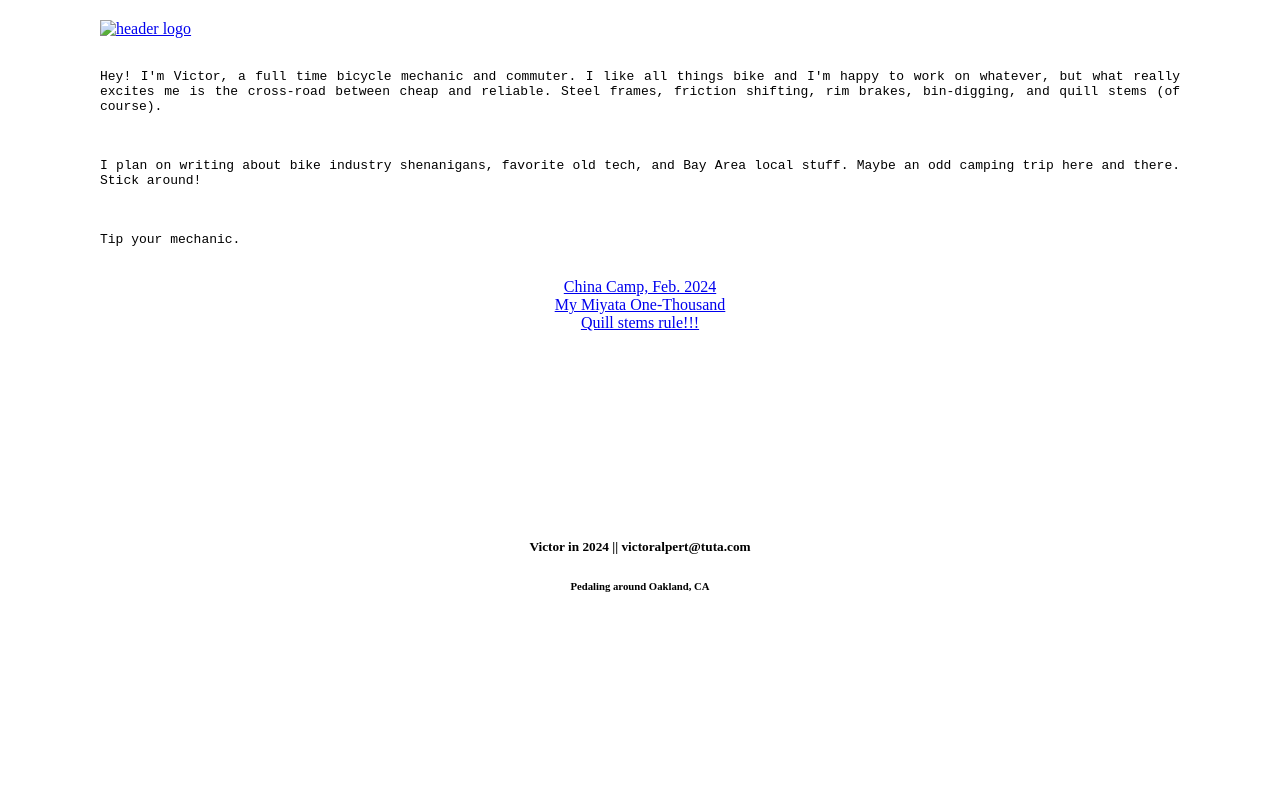
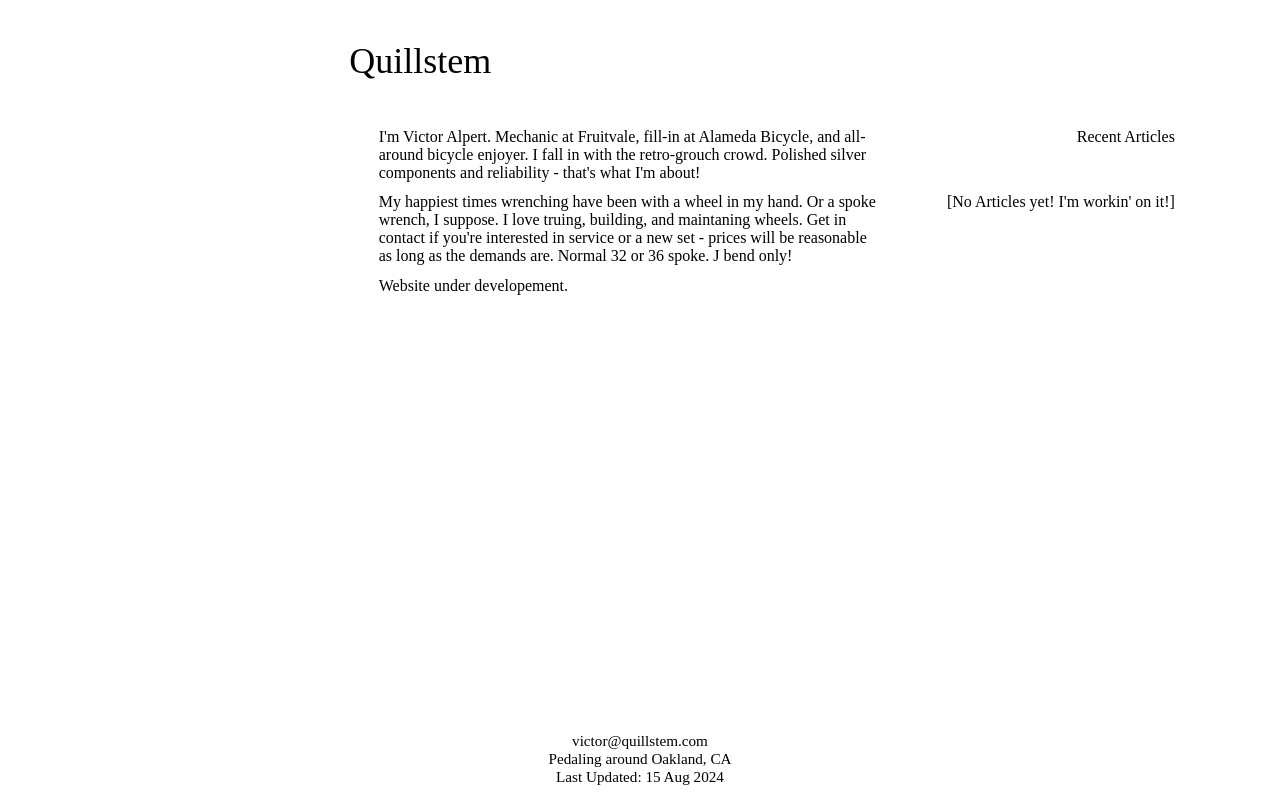
Before and after one commit to VictorAlpert/VictorAlpert, a plain HTML site: page index.html in a window 1280 px wide. Drawn offline with Linux system fonts and the light colour scheme.

Commit message:
Add files via upload
The new QS!

```diff
--- a/index.html
+++ b/index.html
@@ -1,65 +1,69 @@
-<DOCTYPE html>
-<html>
+<!DOCTYPE html>
+<html lang="en">
+<head>
+  <meta charset="UTF-8">
+  <meta name="viewport" content="width=device-width, initial-scale=1.0">
+  <title>Quillstem :: Home</title>
+  <style>
+  	.grid-container {
+      display: grid;
+      column-gap: 4%;
+      row-gap: 8%;
+      grid-template-columns: 25% 40% 20%;
+      padding: 10px;
+    }
 
+    .grid-item:nth-child(3n+1) {
+      text-align: right;
+    }
 
-	<head>
-		<meta charset="utf-8">
-		<meta name="viewport" content="width=device-width, initial-scale=1">
-		<style>
-				.center {
- 		display: block;
- 		margin-left: auto;
-  		margin-right: auto;
- 		 width: auto;
+    .grid-item:nth-child(3n+2) {
+      text-align: left;
     }
-		h1 {text-align: center;}
-		h2 {text-align: center;}
-		body {
-			margin-top: 20px;
-			margin-left: 100px;
-			margin-right: 100px;
-			margin-bottom: 200px;
-		p {text-align: justify;
-			font-family:monospace}
-		div{ text-align: center; }
 
+    .grid-item:nth-child(3n+3) {
+      text-align: right;
+    }
+
+    .header{
+      padding-top: 2.5%;
+      padding-left:27%;
+      text-align:left;
+      font-size: 2.25em;
+
+    }
     .footer {
       position: relative;
       left: 0;
-			bottom: -185;
+      bottom: -450px;
       width: 100%;
       color: black;
       text-align: center;
+      font-size: 0.95em;
     }
 
 </style>
-		<title>Quillstem Blog</title>
-		<link rel="icon" type="image/png" href="ass/favicon.png">
+</head>
+<body>
 
-	</head>
+<div class="header">Quillstem</div>
+<br>
+<br>
+<div class="grid-container">
+  <div class="grid-item"> </div>
+  <div class="grid-item">I'm Victor Alpert. Mechanic at Fruitvale, fill-in at Alameda Bicycle, and all-around bicycle enjoyer. I fall in with the retro-grouch crowd. Polished silver components and reliability - that's what I'm about!</div>
+  <div class="grid-item">Recent Articles</div>
+  <div class="grid-item"></div>
+  <div class="grid-item">My happiest times wrenching have been with a wheel in my hand. Or a spoke wrench, I suppose. I love truing, building, and maintaning wheels. Get in contact if you're interested in service or a new set - prices will be reasonable as long as the demands are. Normal 32 or 36 spoke. J bend only!</div>
+  <div class="grid-item">[No Articles yet! I'm workin' on it!]</div>
+  <div class="grid-item"></div>
+  <div class="grid-item">Website under developement.</div>
+  <div class="grid-item"></div>
+</div>
 
+<div class="footer">victor@quillstem.com</div>
+<div class="footer">Pedaling around Oakland, CA</div>
+<div class="footer">Last Updated: 15 Aug 2024</div>
 
-	<body>
-		<a href="https://quillstem.com"><img src="ass/logo.png" alt="header logo" class="center"></a>
-		<br>
-		<p>Hey! I'm Victor, a full time bicycle mechanic and commuter. I like all things bike and I'm happy to work on whatever, but what really excites me is the cross-road between cheap and reliable. Steel frames, friction shifting, rim brakes, bin-digging, and quill stems (of course). </p>
-		<br>
-		<p>I plan on writing about bike industry shenanigans, favorite old tech, and Bay Area local stuff. Maybe an odd camping trip here and there. Stick around!</p>
-		<br>
-		<p>Tip your mechanic.</p>
-		<br>
-	<div style="text-align:center">
-		<a href="/chinacamp" style="text-align:center;">China Camp, Feb. 2024</a>
-		<br>
-		<a href="/miyata1000" style="text-align:center;">My Miyata One-Thousand</a>
-		<br>
-		<a href="/quillstem" style="text-align:center;">Quill stems rule!!!</a>
-	</div>
 </body>
-
-
-	<div class="footer">
-	<h5>Victor in 2024 || victoralpert@tuta.com<h5>
-	<h6>Pedaling around Oakland, CA<h6>
-	</div>
 </html>
```
Lines whose indentation alone changed are shown as unchanged.
